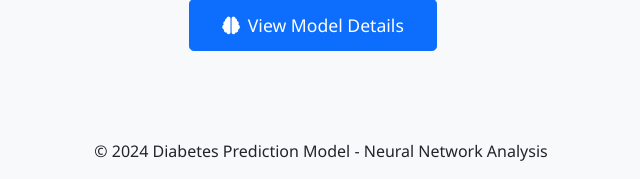
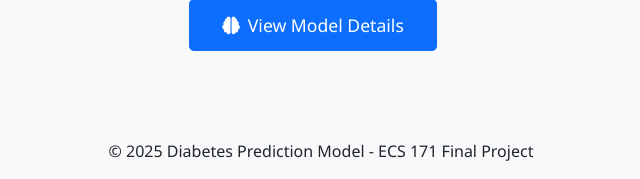
Before and after one commit to rmchaudhari/ECS171-Final-Project, a Flask app: page / in a window 1280 px wide. Shown: the part 1498-1677 px from the top of the page, without its empty margins (319-959 px from the left). Run offline with Flask 3, Linux system fonts and the light colour scheme.

Commit message:
Changed footer

```diff
--- a/templates/base.html
+++ b/templates/base.html
@@ -41,7 +41,7 @@
 
     <footer class="bg-light text-center py-3 mt-5">
         <div class="container">
-            <p class="mb-0">&copy; 2024 Diabetes Prediction Model - Neural Network Analysis</p>
+            <p class="mb-0">&copy; 2025 Diabetes Prediction Model - ECS 171 Final Project</p>
         </div>
     </footer>
 
```
